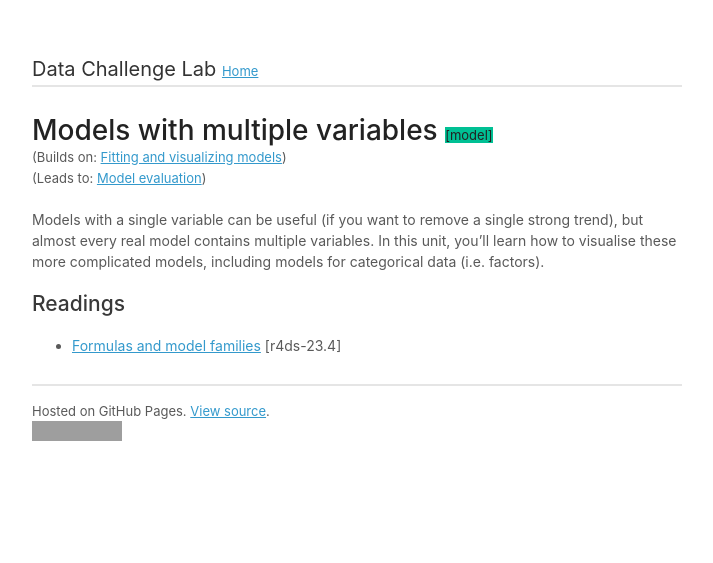
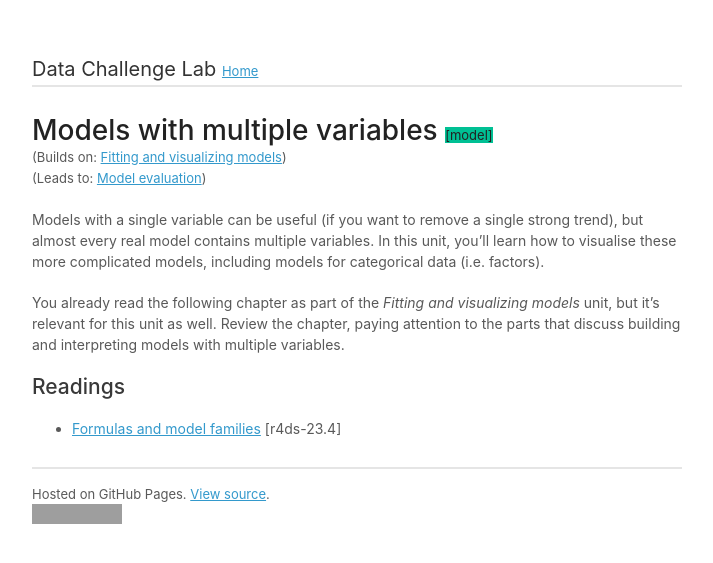
Before and after one commit to dcl-2019-01/curriculum, a Jekyll site: the page built from docs/model-multivariate.md, in a window 1280 px wide. Shown: the top 563 px of the page, without its empty margins (283-996 px from the left). Built offline with Jekyll 4.4.1, drawn with Linux system fonts in a browser that asks for light colours; our own code applies the rules of GitHub Pages for plain Markdown files; a script that is not in the unit is left out; grey boxes are pictures that could not be loaded.

Commit message:
Update for week 7

```diff
--- a/docs/model-multivariate.md
+++ b/docs/model-multivariate.md
@@ -13,6 +13,11 @@ strong trend), but almost every real model contains multiple variables. In
 this unit, you'll learn how to visualise these more complicated models,
 including models for categorical data (i.e. factors).
 
+You already read the following chapter as part of the *Fitting and visualizing
+models* unit, but it's relevant for this unit as well. Review the chapter,
+paying attention to the parts that discuss building and interpreting models
+with multiple variables.
+
 ## Readings
 
   * [Formulas and model families](http://r4ds.had.co.nz/model-basics.html#formulas-and-model-families) [r4ds-23.4]
```
